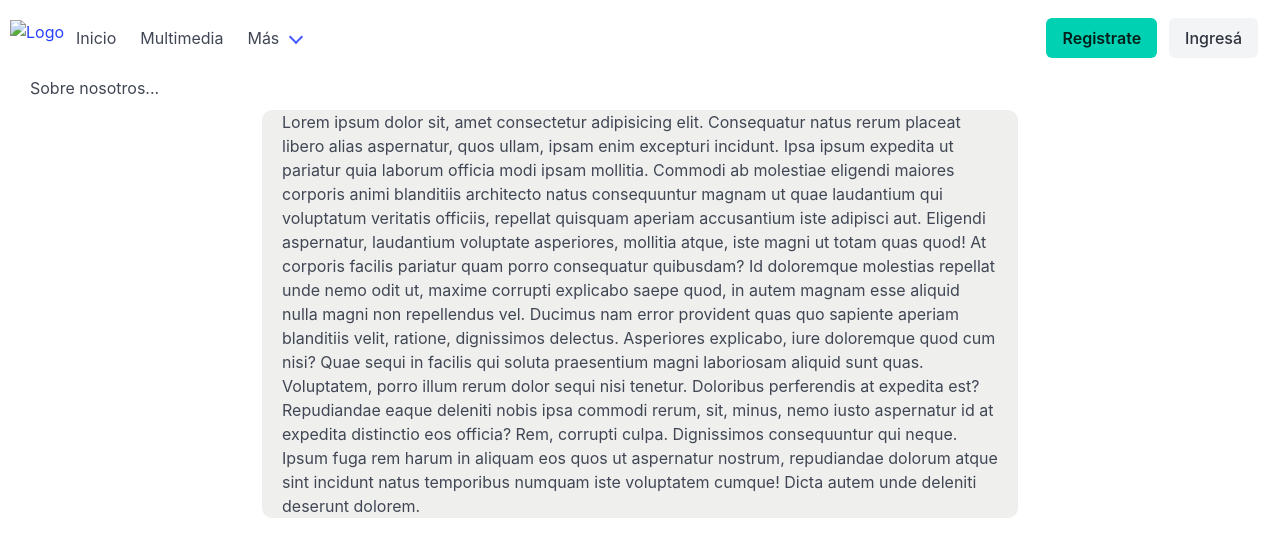
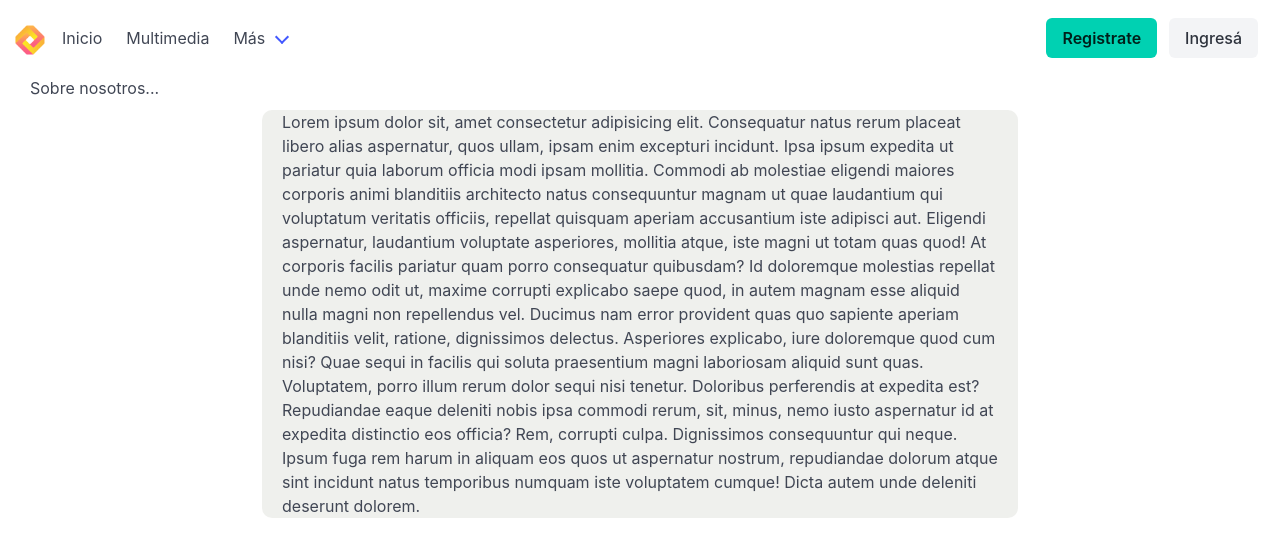
Before and after one commit to DanielSmitarello/Talento-Tech.-Clase-5, a plain HTML site: page templates/about.html in a window 1280 px wide. Drawn offline with nearby package versions, Linux system fonts and the light colour scheme.

Commit message:
9no. commit

```diff
--- a/templates/about.html
+++ b/templates/about.html
@@ -10,7 +10,7 @@
 <body>
     <nav class="navbar" role="navigation" aria-label="main navigation">
         <div class="navbar-brand">
-            <a href="Talento-Tech.-Clase-5/index.html"><img src="Talento-Tech.-Clase-5/img/logo.png" alt="Logo"></a>
+            <a href="Talento-Tech.-Clase-5/index.html"><img src="/img/logo.png" alt="Logo"></a>
 
             <a role="button" class="navbar-burger" aria-label="menu" aria-expanded="false"
                 data-target="navbarBasicExample">
```
Also changed, not shown: templates/multimedia.html (+1 -1 lines).
